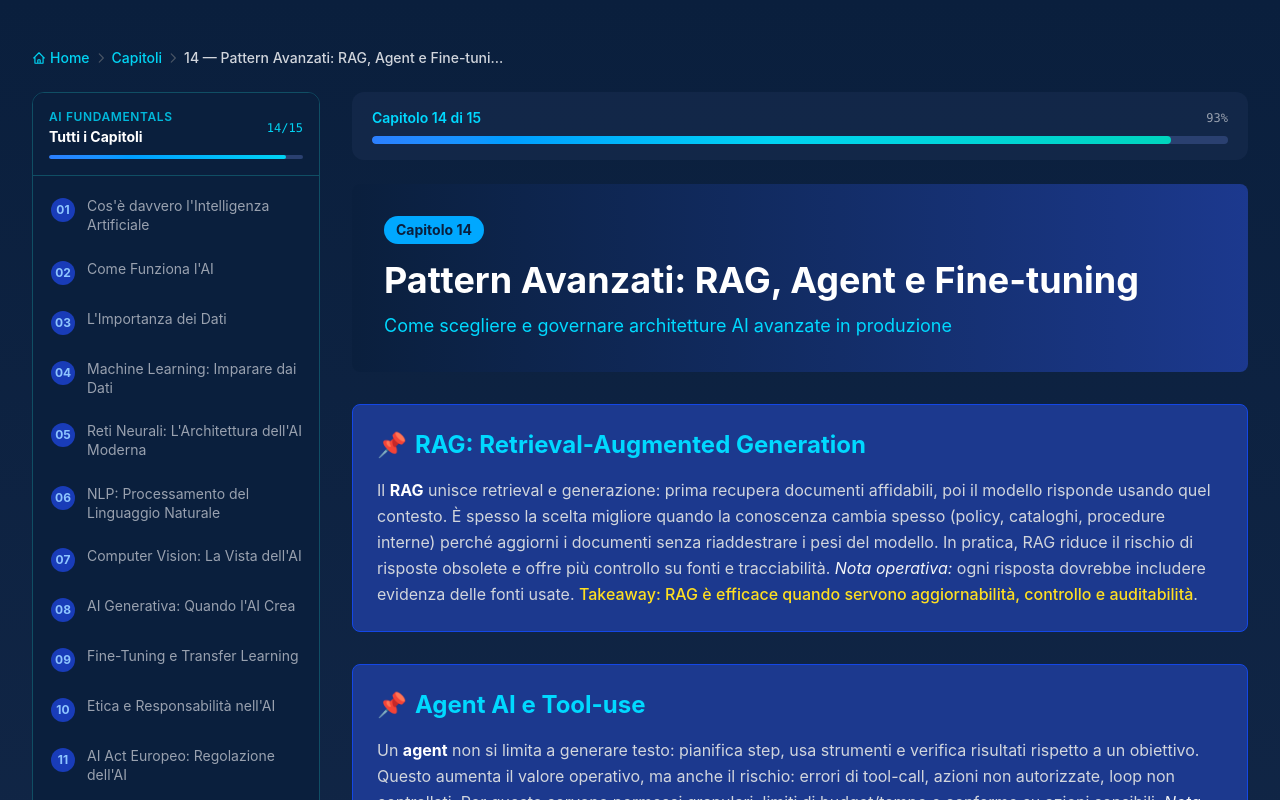
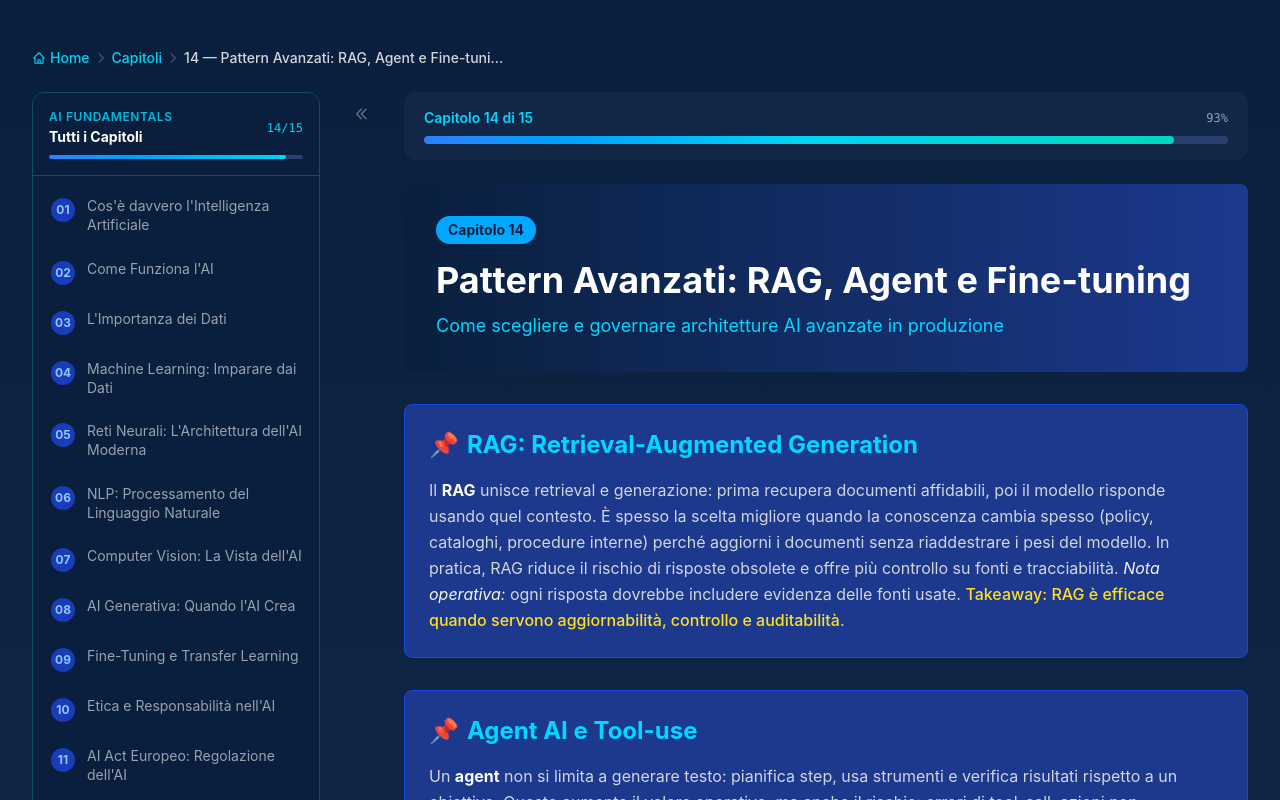
Before and after one commit to MT-Showcases/ai-fundamentals-showcase, a Next.js app: page /chapters/advanced-patterns in a window 1280 px wide. Shown: the top 800 px of the page. Built offline with nearby package versions, Linux system fonts and the light colour scheme.

Commit message:
feat(ux): add collapsible sidebar toggle on desktop (localStorage persisted)

```diff
--- a/app/chapters/[slug]/page.tsx
+++ b/app/chapters/[slug]/page.tsx
@@ -13,7 +13,7 @@ import ChapterMediaSlots from '@/components/ChapterMediaSlots';
 import PracticalWorkflow from '@/components/PracticalWorkflow';
 import SourceToggle from '@/components/SourceToggle';
 import Breadcrumb from '@/components/Breadcrumb';
-import ChapterSidebar from '@/components/ChapterSidebar';
+import SidebarToggleWrapper from '@/components/SidebarToggleWrapper';
 import BackToTopButton from '@/components/BackToTopButton';
 import GlossaryTerm from '@/components/GlossaryTerm';
 import Link from 'next/link';
@@ -147,14 +147,7 @@ export default async function ChapterPage({ params }: Props) {
 
         {/* Main grid: sidebar + content */}
         <div className="flex gap-0 md:gap-6 lg:gap-8">
-          {/*
-            Single ChapterSidebar instance:
-            - Mobile: w-0 (no layout space) — sidebar is fixed overlay, hamburger is fixed top-right
-            - Desktop (md+): w-64/w-72 sticky sidebar in flex layout
-          */}
-          <div className="w-0 overflow-visible md:w-64 lg:w-72 flex-shrink-0">
-            <ChapterSidebar currentSlug={slug} />
-          </div>
+          <SidebarToggleWrapper currentSlug={slug} />
 
           {/* Main content area */}
           <main className="flex-1 min-w-0">
--- /dev/null
+++ b/components/SidebarToggleWrapper.tsx
@@ -0,0 +1,55 @@
+'use client';
+
+import React, { useState, useEffect } from 'react';
+import ChapterSidebar from '@/components/ChapterSidebar';
+
+interface SidebarToggleWrapperProps {
+  currentSlug: string;
+}
+
+export default function SidebarToggleWrapper({ currentSlug }: SidebarToggleWrapperProps) {
+  const [sidebarVisible, setSidebarVisible] = useState<boolean | null>(null);
+
+  useEffect(() => {
+    const saved = localStorage.getItem('sidebarVisible');
+    setSidebarVisible(saved === null ? true : saved === 'true');
+  }, []);
+
+  const toggle = () => {
+    const next = !sidebarVisible;
+    setSidebarVisible(next);
+    localStorage.setItem('sidebarVisible', String(next));
+  };
+
+  // Avoid layout shift during hydration
+  const visible = sidebarVisible !== false;
+
+  return (
+    <>
+      {/* Sidebar container */}
+      <div
+        className={`w-0 overflow-visible flex-shrink-0 transition-all duration-300 ${
+          visible ? 'md:w-64 lg:w-72' : 'md:w-0'
+        }`}
+      >
+        <ChapterSidebar currentSlug={currentSlug} />
+      </div>
+
+      {/* Toggle button — desktop only */}
+      <button
+        onClick={toggle}
+        className="hidden md:flex items-center justify-center w-5 h-5 mt-3 flex-shrink-0 text-gray-500 hover:text-cyan-400 transition-colors duration-200"
+        title={visible ? 'Nascondi sidebar' : 'Mostra sidebar'}
+        aria-label={visible ? 'Nascondi sidebar' : 'Mostra sidebar'}
+      >
+        <svg className="w-4 h-4" fill="none" stroke="currentColor" viewBox="0 0 24 24">
+          {visible ? (
+            <path strokeLinecap="round" strokeLinejoin="round" strokeWidth={2} d="M11 19l-7-7 7-7M18 19l-7-7 7-7" />
+          ) : (
+            <path strokeLinecap="round" strokeLinejoin="round" strokeWidth={2} d="M13 5l7 7-7 7M6 5l7 7-7 7" />
+          )}
+        </svg>
+      </button>
+    </>
+  );
+}
```
